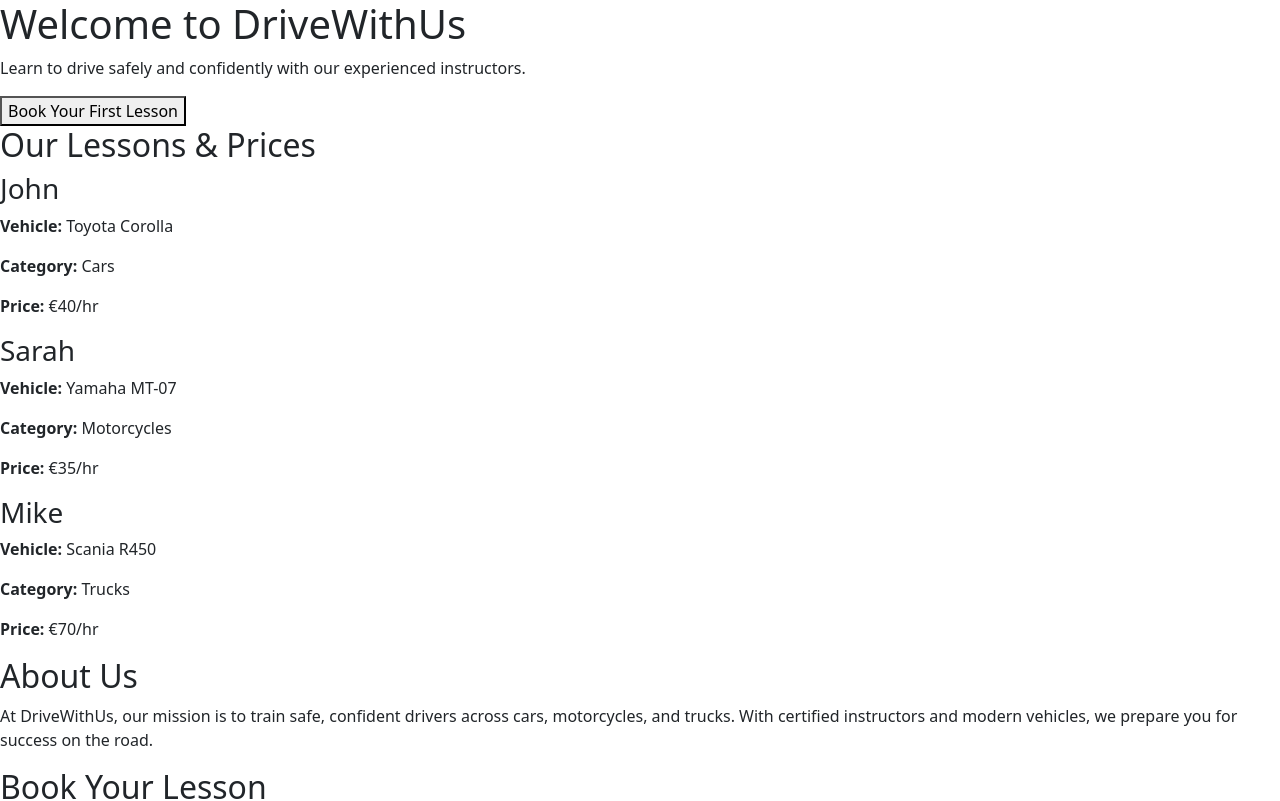
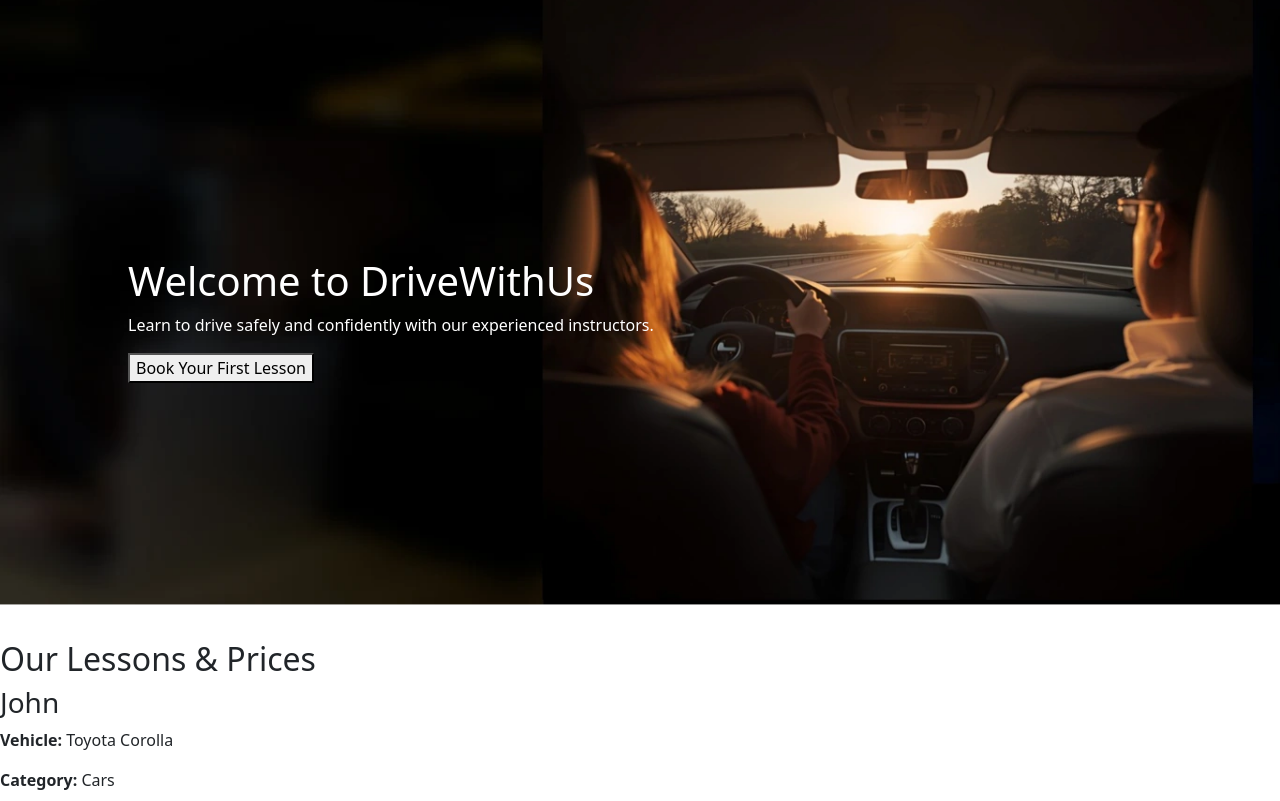
Before and after one commit to AllenGleeson/DrivingSchool, a JavaScript app in the folder frontend/: page / in a window 1280 px wide. Shown: the top 801 px of the page. Built offline with nearby package versions, Linux system fonts and the light colour scheme.

Commit message:
Add hero section styles and background image

```diff
--- a/frontend/src/assets/css/hero.css
+++ b/frontend/src/assets/css/hero.css
@@ -0,0 +1,10 @@
+.hero {
+    background-image: url('../images/bg.webp');
+    background-size: cover;
+    background-position: center;
+    height: 40rem;
+    display: flex;
+    align-items: center;
+    padding: 0rem 8rem;
+    color: #fff;
+}
```
Also changed, not shown: frontend/src/assets/images/bg.webp (added).
